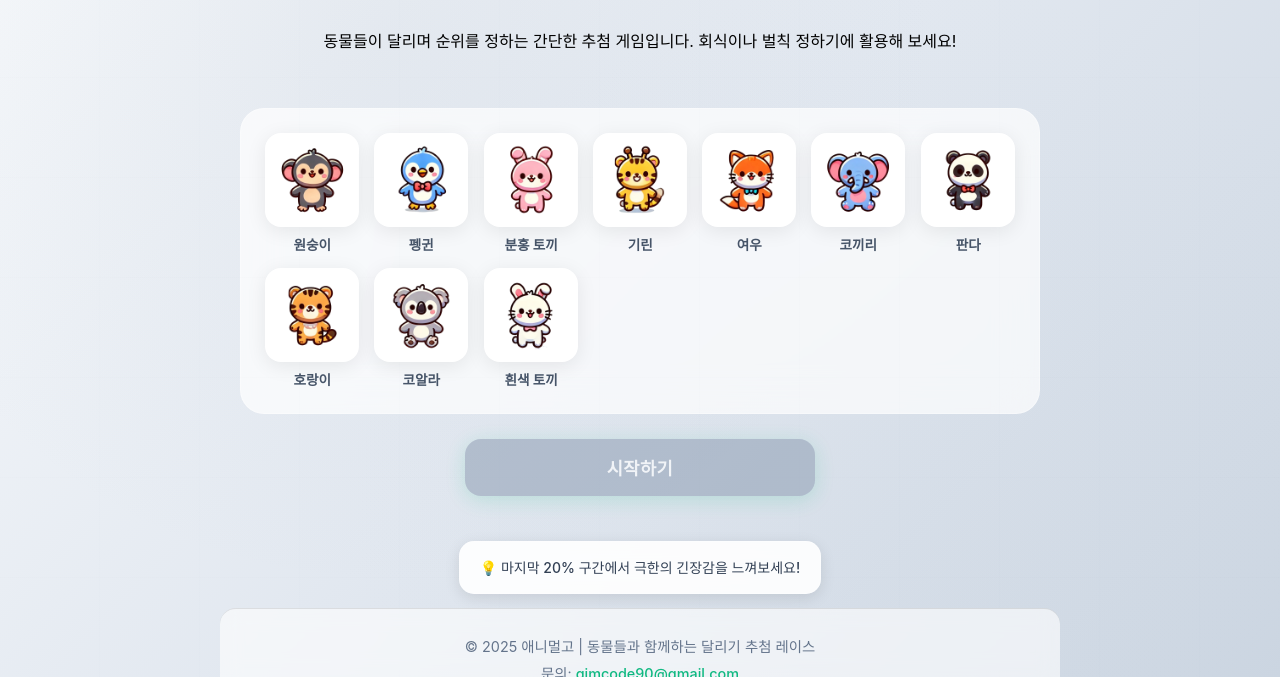
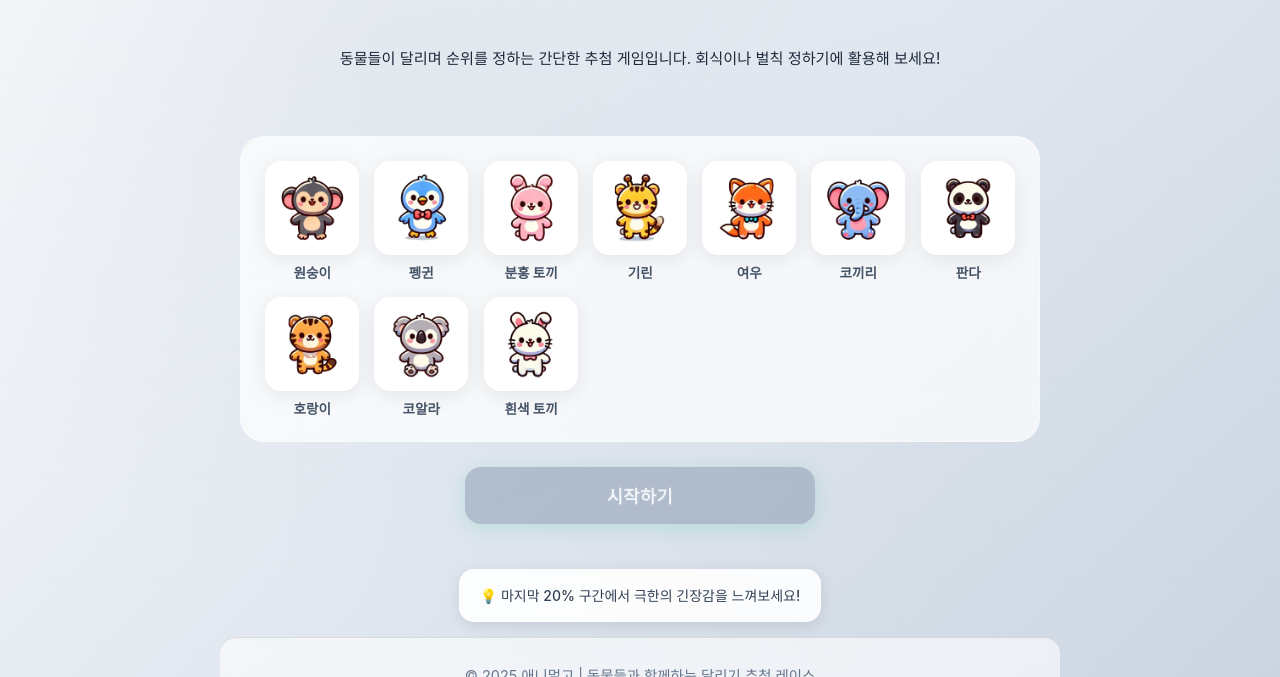
Before and after one commit to animal-run/animal-run.github.io, a plain HTML site: page index.html in a window 1280 px wide. Shown: the part 123-800 px from the top of the page. Drawn offline with Linux system fonts and the light colour scheme.

Commit message:
Update style.css

```diff
--- a/style.css
+++ b/style.css
@@ -589,3 +589,19 @@ footer {
   0% { opacity: 0.7; transform: scale(1); }
   100% { opacity: 1; transform: scale(1.1); }
 }
+
+.info-section {
+  max-width: 800px;
+  margin: 20px auto 10px;
+  padding: 0 16px;
+  font-size: 0.95rem;
+  line-height: 1.6;
+  color: #1e293b; /* 어두운 파란 계열로 가독성 확보 */
+  text-align: left;
+}
+
+@media (prefers-color-scheme: dark) {
+  .info-section {
+    color: #e2e8f0;
+  }
+}
```
